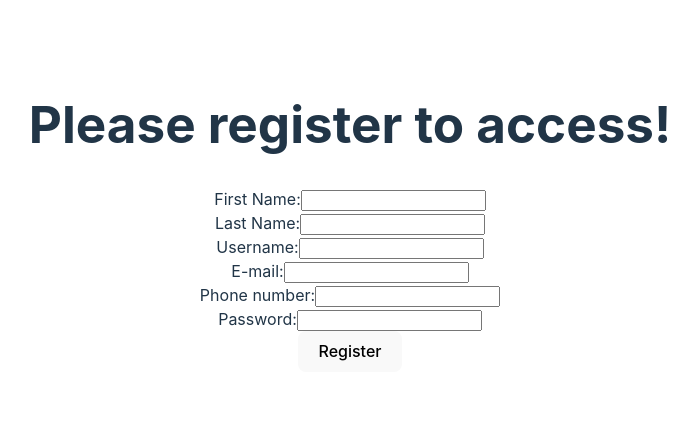
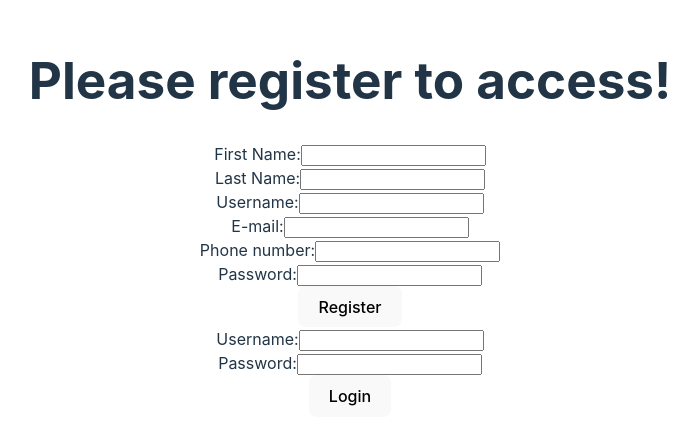
Before and after one commit to CodecoolGlobal/freestyle-mern-project-react-tthjani, a React (Vite) app in the folder client/: page / in a window 1280 px wide. Shown: the part 183-628 px from the top of the page, without its empty margins (290-988 px from the left). Built offline with nearby package versions, Linux system fonts and the light colour scheme.

Commit message:
login + reg

```diff
--- a/client/src/App.jsx
+++ b/client/src/App.jsx
@@ -1,6 +1,7 @@
 import "./App.css";
 import Header from "./components/Header";
-import InputField from "./components/InputField";
+import RegistInputField from "./components/RegistInputField";
+import LoginField from "./components/Login";
 import { useState } from "react";
 
 function App() {
@@ -18,7 +19,22 @@ function App() {
   const [form, setForm] = useState(usersData);
   // console.log(form);
 
-  const inputFields = [
+  const logInputFields = [
+    {
+      className: "username",
+      id: "username",
+      type: "text",
+      label: "Username:",
+    },
+    {
+      className: "password",
+      id: "password",
+      type: "password",
+      label: "Password:",
+    },
+  ];
+
+  const regInputFields = [
     {
       className: "firstName",
       id: "firstName",
@@ -90,8 +106,8 @@ function App() {
     <div className="App">
       <Header />
       <form onSubmit={handleSubmit}>
-        {inputFields.map((inputField, index) => (
-          <InputField
+        {regInputFields.map((inputField, index) => (
+          <RegistInputField
             key={index}
             className={inputField.className}
             type={inputField.type}
@@ -100,11 +116,28 @@ function App() {
             id={inputField.id}
           />
         ))}
+
         <button type="submit">Register</button>
+      </form>
+      <form>
+        {logInputFields.map((inputField, index) => (
+          <LoginField
+            key={index}
+            className={inputField.className}
+            type={inputField.type}
+            label={inputField.label}
+            handleChange={handleChange}
+            id={inputField.id}
+          />
+        ))}
+        <button type="button">Login</button>
       </form>
     </div>
   ) : (
-    <h1>Thank you for your registration!</h1>
+    <>
+      <h1>Thank you for your registration!</h1>
+      <button>Login</button>
+    </>
   );
 }
 
--- /dev/null
+++ b/client/src/components/Login.jsx
@@ -0,0 +1,16 @@
+function LoginField(props) {
+  const className = props.className;
+  const type = props.type;
+  const label = props.label;
+  const onHandleChange = props.handleChange;
+  const id = props.id;
+
+  return (
+    <div className={className}>
+      <label>{label}</label>
+      <input id={id} type={type} onChange={onHandleChange} />
+    </div>
+  );
+}
+
+export default LoginField;
--- a/client/src/components/InputField.jsx
+++ b/client/src/components/RegistInputField.jsx
@@ -1,4 +1,4 @@
-function InputField(props) {
+function RegistInputField(props) {
   const className = props.className;
   const type = props.type;
   const label = props.label;
@@ -13,4 +13,4 @@ function InputField(props) {
   );
 }
 
-export default InputField;
+export default RegistInputField;
```
